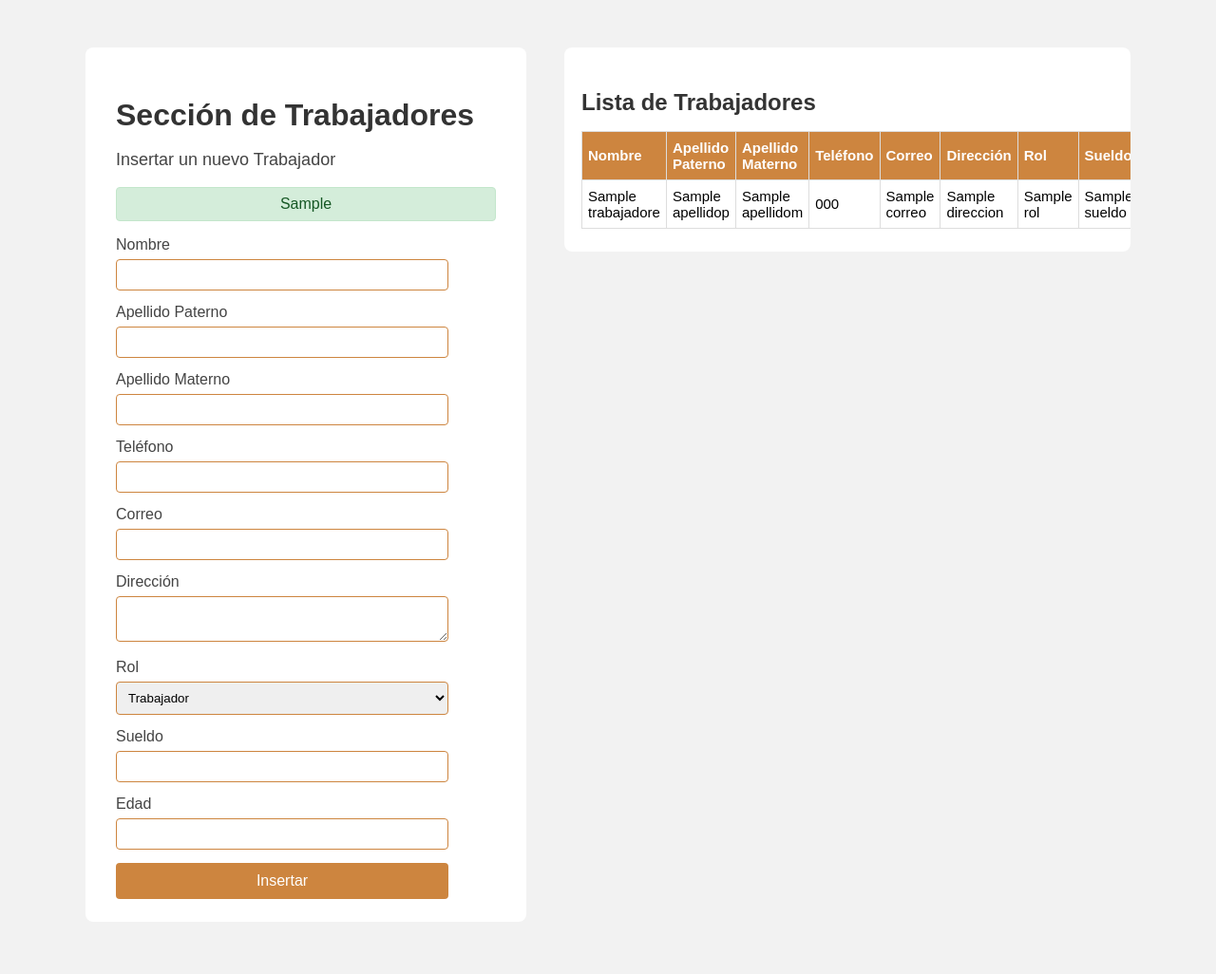
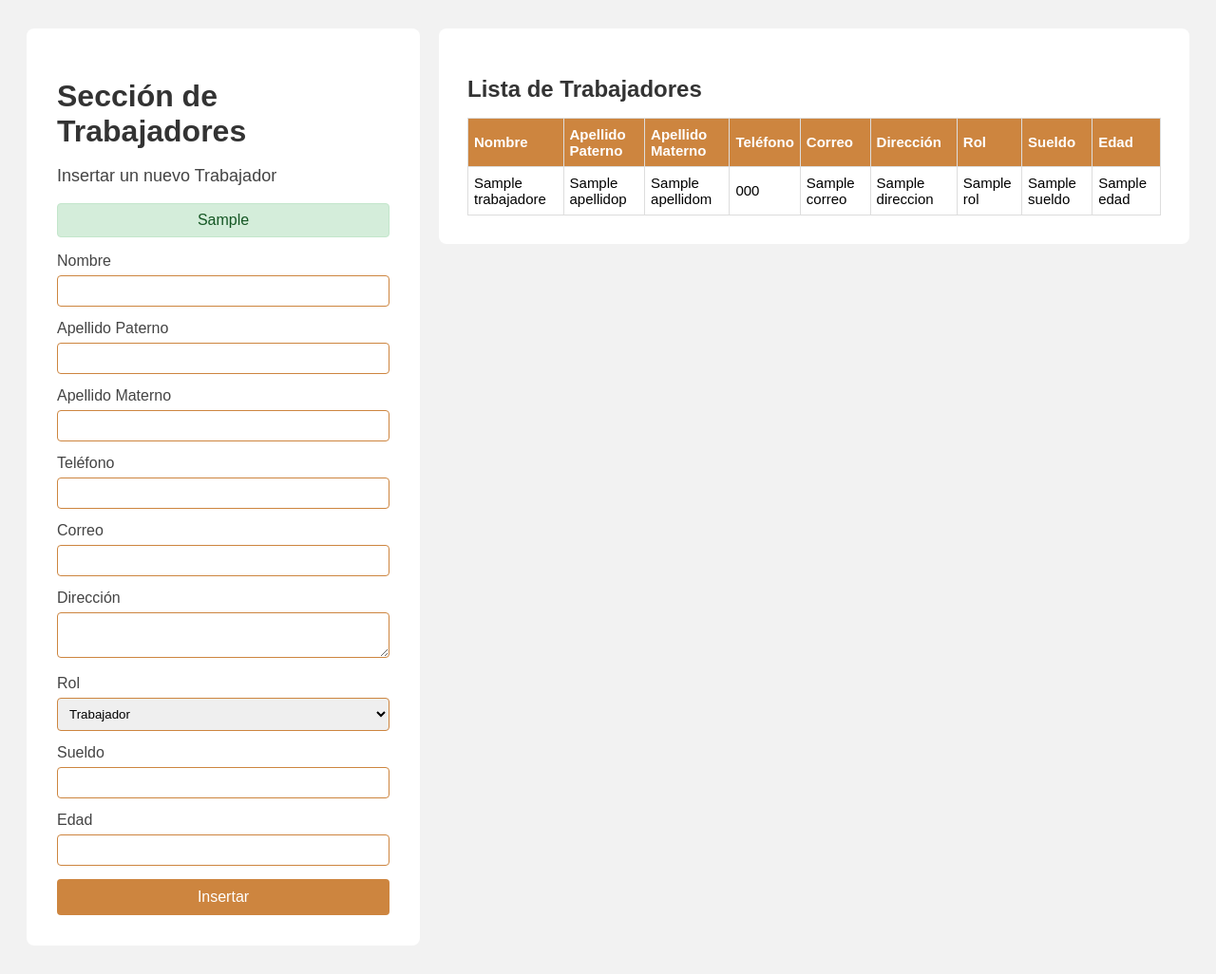
Before and after one commit to Mendozainc-dev/Conttrol, a Flask app: template app/templates/trabajadores.html in a window 1280 px wide. Shown: the whole page at 95% size. Before the commit the page ends 971 px from the top, so only its background shows below. Run offline with Flask 3, Linux system fonts and the light colour scheme; the template is opened without the code that fills it: most values are stand-ins (such as "Sample title", 1, 10 or a date in 2020); parts of the project's set-up code (start-up, migrations or seed data) failed here and were passed over.

Commit message:
Reorganizar los diseños de la interfaz de usuario y mejorar los mensajes de retroalimentación
CSS actualizado para las páginas de contaduría y trabajadores para mejorar la capacidad de respuesta del diseño, el espaciado y el tamaño de los contenedores. Ajustados los mensajes de retroalimentación en Contaduria_controller.py y Trabajadores_controller.py para mayor claridad y consistencia. Aumentado el ancho máximo del menú para una mejor visualización.

```diff
--- a/app/controllers/Contaduria_controller.py
+++ b/app/controllers/Contaduria_controller.py
@@ -30,7 +30,7 @@ def contaduria():
             mensaje_succes = f"El registro de {descripcion} por un monto de {monto} pesos mexicanos a nombre de {cliente} fue registrado correctamente el dia {fecha} con metodo de pago {metodo_pago}"
             return render_template('Contaduria.html', mensaje_succes=mensaje_succes, contaduria=contaduria_lista)
         else:
-            mensaje_error = "No se pudo insertar un nuevo registro en contaduria favor de revisar que todos los campos esten llenos"
+            mensaje_error = "No se pudo insertar un nuevo registro en contaduria"
             return render_template('Contaduria.html', mensaje_error=mensaje_error, contaduria=contaduria_lista)
 
     return render_template('Contaduria.html', contaduria=contaduria_lista)
--- a/app/controllers/Trabajadores_controller.py
+++ b/app/controllers/Trabajadores_controller.py
@@ -33,7 +33,7 @@ def trabajadores():
 			}
 			trabajadores_lista.append(trabajador)
 			session['trabajadores'] = trabajadores_lista
-			mensaje_succes = f"La persona {nombre}, {apellidop}, {apellidom} fue registrado correctamente en el area de {rol} con un sueldo mensual de {sueldo} pesos mexicanos mensuales"
+			mensaje_succes = f"La persona {nombre} {apellidop} {apellidom} fue registrado correctamente en el area de {rol} con un sueldo mensual de {sueldo} pesos mexicanos mensuales"
 			return render_template('trabajadores.html', mensaje_succes=mensaje_succes, trabajadores=trabajadores_lista)
 		else:
 			mensaje_error = "No se pudo insertar un nuevo trabajador."
--- a/app/static/css/style_menu.css
+++ b/app/static/css/style_menu.css
@@ -4,7 +4,7 @@ body {
 }
 .menu{
     background: #fff;
-    max-width: 400px;
+    max-width: 600px;
     margin: 60px auto;
     padding: 30px 30px 20px 30px;
     border-radius: 8px;
--- a/app/static/css/style_trabajadores.css
+++ b/app/static/css/style_trabajadores.css
@@ -1,8 +1,8 @@
 .tabla-bloque {
     background: #fff;
     border-radius: 8px;
-    padding: 24px 18px;
-    min-width: 350px;
+    padding: 30px 30px;
+    min-width: 500px;
     max-width: 100%;
     overflow-x: auto;
 }
@@ -35,22 +35,28 @@ body {
 .trabajadores-container {
     display: flex;
     flex-direction: row;
-    gap: 40px;
-    max-width: 1100px;
-    margin: 50px auto;
+    gap: 20px;
+    width: 100%;
+    margin: 30px auto;
     align-items: flex-start;
+    padding: 0 20px;
+    box-sizing: border-box;
 }
 
 .formulario-bloque {
     background: #fff;
-    width: 400px;
-    padding: 32px 32px 24px 32px;
+    width: 350px;
+    padding: 32px;
     border-radius: 8px;
+    flex-shrink: 0;
 }
-
 .tabla-bloque {
     flex: 1;
-    min-width: 300px;
+    min-width: 0;
+    background: #fff;
+    border-radius: 8px;
+    padding: 30px;
+    overflow-x: auto;
 }
 .trabajadores-info {
     flex: 1;
@@ -95,7 +101,7 @@ body {
 }
 .trabajadores-form textarea {
     resize: vertical;
-    min-height: 40px;
+    min-height: 20px;
 }
 .btn-registrar {
     width: 100%;
```
Also changed, not shown: app/static/css/style_contaduria.css (+11 -9 lines).
